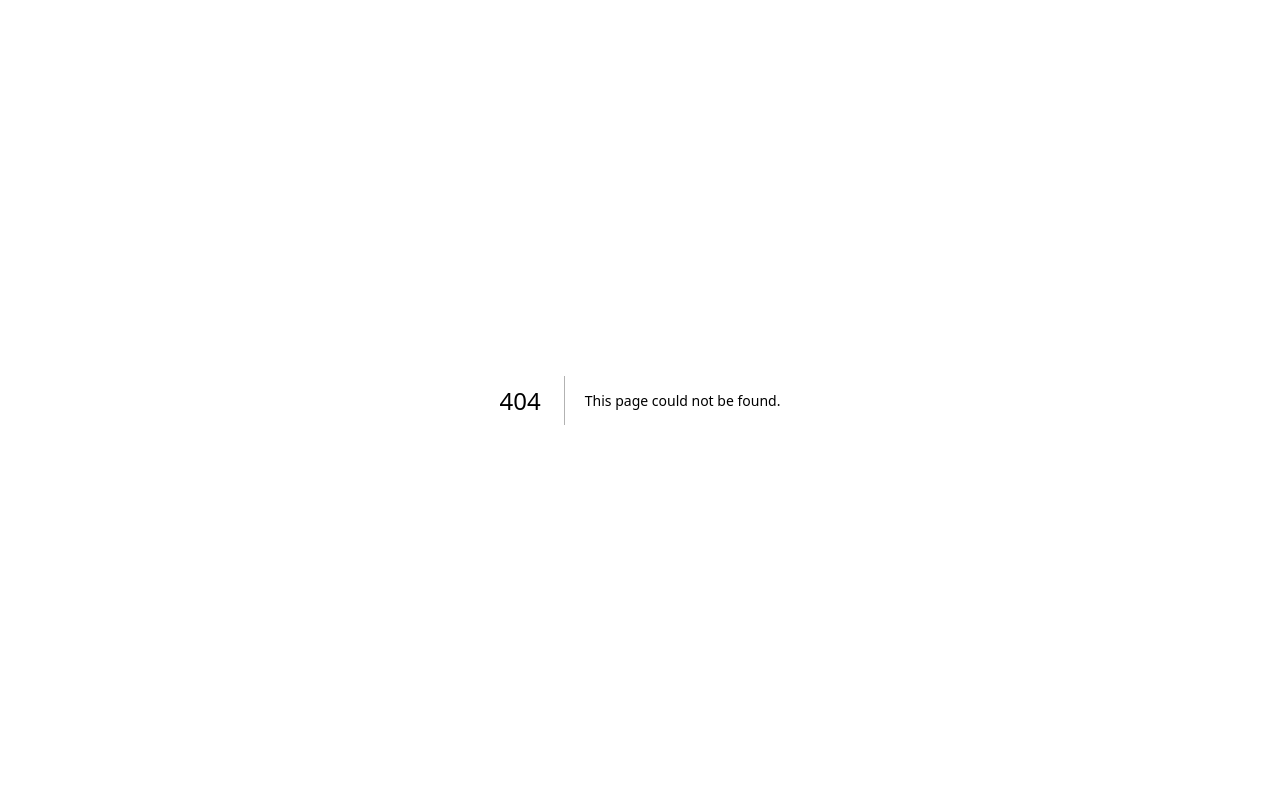
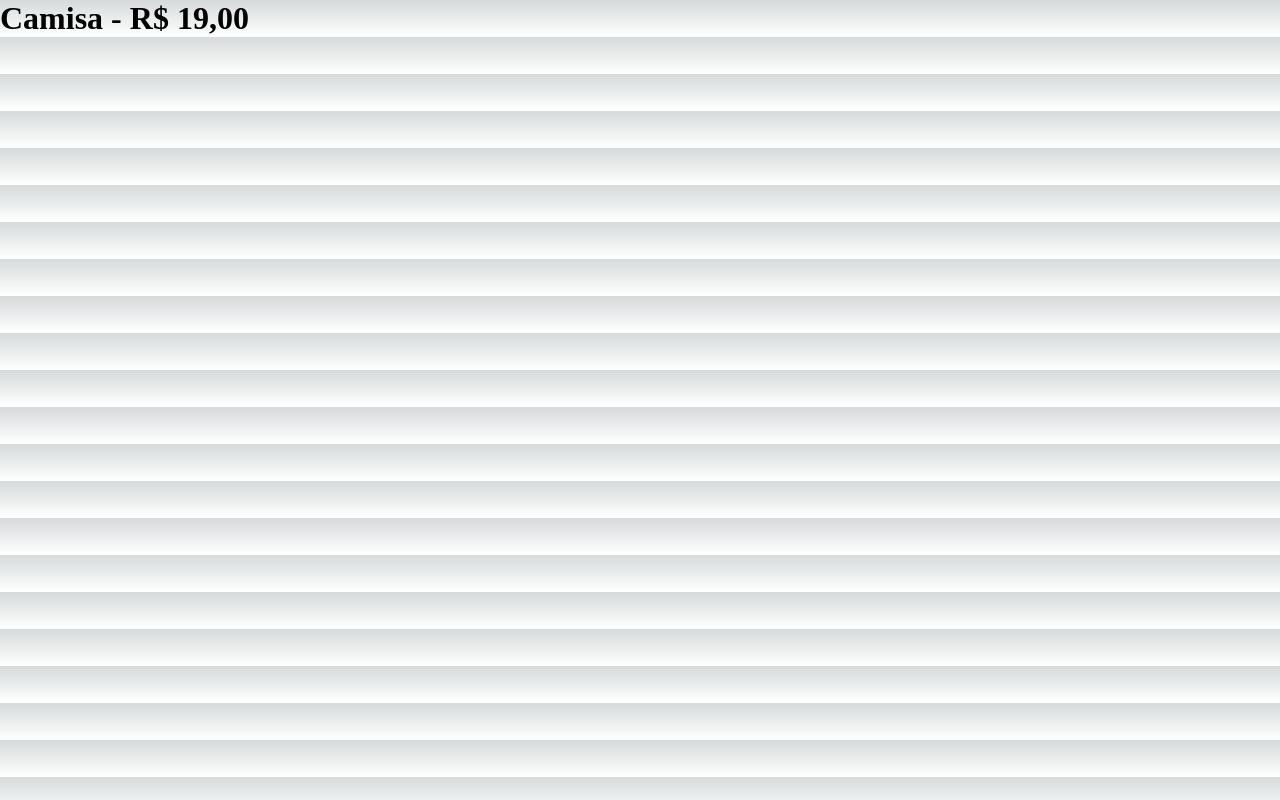
Before and after one commit to gabrielestefono/next_hello_world, a Next.js app: page /products/shirt in a window 1280 px wide. Before the commit this address had no page. Built offline with nearby package versions, Linux system fonts and the light colour scheme.

Commit message:
MB. Aula 05 - Nested Pages

```diff
--- /dev/null
+++ b/pages/products/pants/bluepants.js
@@ -0,0 +1,5 @@
+export default function Bluepants(){
+    return(
+        <h1> Blue Pants</h1>
+    )
+}
--- /dev/null
+++ b/pages/products/pants/redpants.js
@@ -0,0 +1,5 @@
+export default function Redpants(){
+    return(
+        <h1> Red Pants</h1>
+    )
+}
--- /dev/null
+++ b/pages/products/shirt.js
@@ -0,0 +1,7 @@
+export default function Shirt(){
+    return (
+        <h1>
+            Camisa - R$ 19,00
+        </h1>
+    )
+}
```
Also changed, not shown: pages/products/index.js (renamed from pages/products.js).
